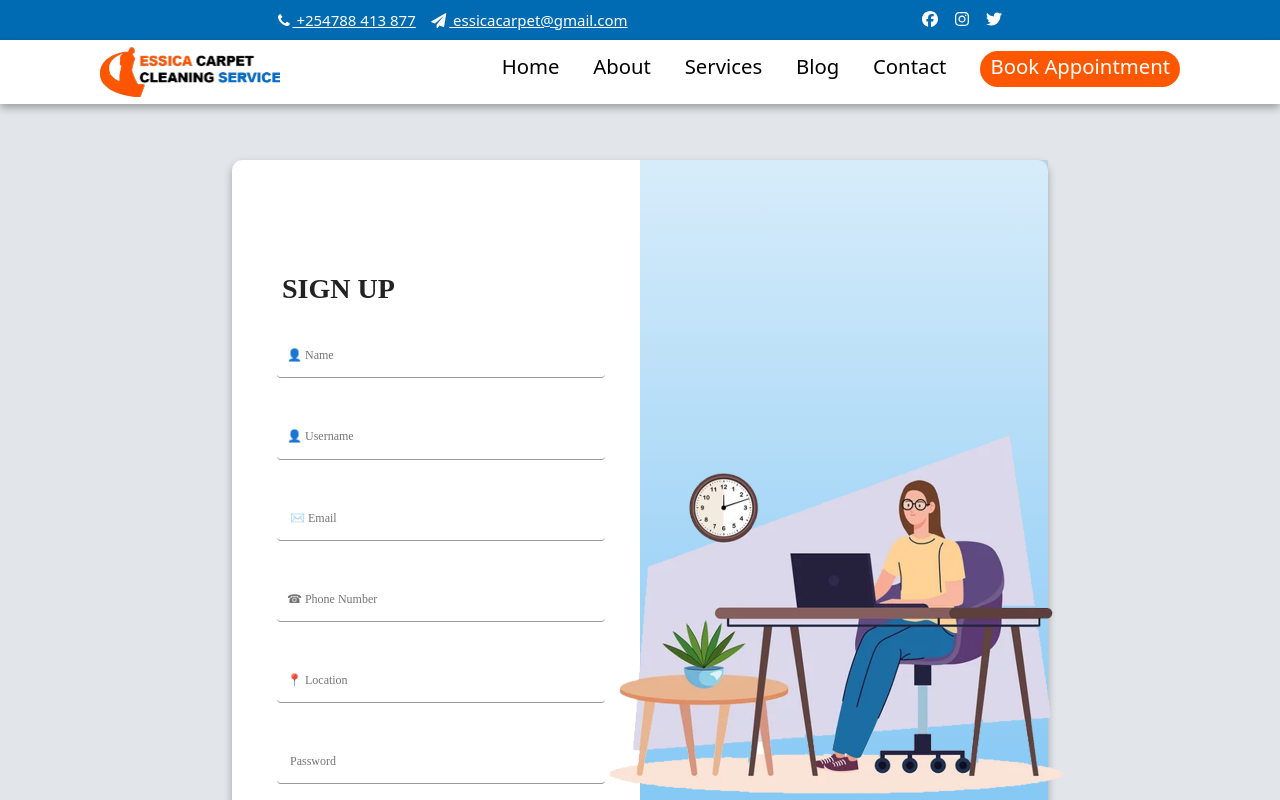
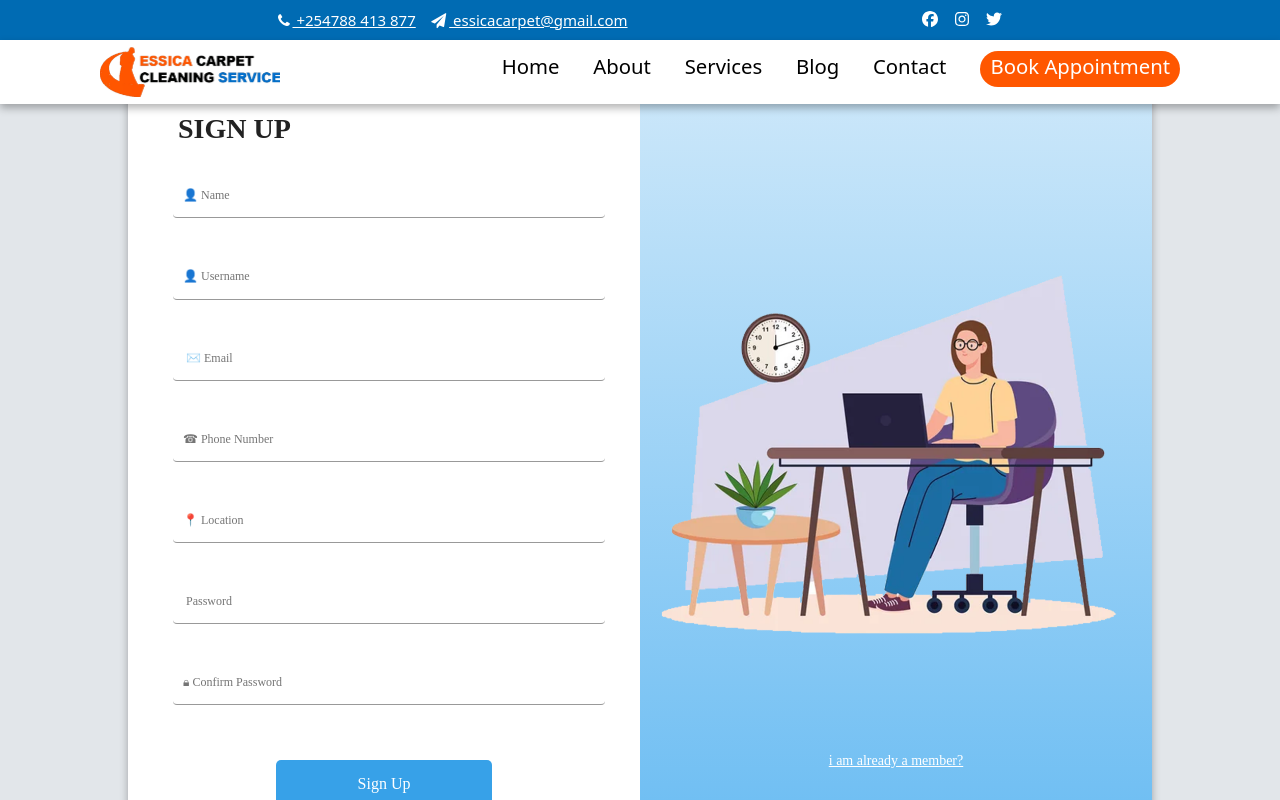
Before and after one commit to Tracy-miranja/essica-carpet-cleaning, a React (Vite) app: page /signup in a window 1280 px wide. Shown: the top 800 px of the page. Built offline with nearby package versions, Linux system fonts and the light colour scheme.

Commit message:
Modified screen 375px

```diff
--- a/src/components/Registration/options.css
+++ b/src/components/Registration/options.css
@@ -64,7 +64,7 @@
     }
   }
 
-  h1 {
+  .button-group h1 {
     animation: dance 2s infinite;
     display: inline-block; /* Ensures the animation works correctly with inline elements */
   }
--- a/src/components/Signin/Signin.jsx
+++ b/src/components/Signin/Signin.jsx
@@ -2,7 +2,7 @@ import { useState, useEffect } from 'react';
 import { useDispatch, useSelector } from 'react-redux';
 import { useNavigate } from 'react-router-dom';
 import { fetchCustomers } from '../../store/customerSlice';
-import './sign.css';
+// import './sign.css';
 
 // eslint-disable-next-line react/prop-types
 const SignIn = ({ onLoginStatusChange }) => {
--- a/src/components/Signup/signup.css
+++ b/src/components/Signup/signup.css
@@ -30,22 +30,26 @@
     font-weight: 500;
   }
 
-  .outer-dv{
+  .outer-dv {
     font-size: 14px;
     line-height: 1.8;
     color: #222;
     background: #E2E6EA;
     font-weight: 400;
-    font-family: Poppins;
-    padding: 130px;
-    padding-top: 160px;
+    font-family: 'Poppins', sans-serif;
+    padding: 0; /* Adjusted padding */
     z-index: 2;
     height: 70%;
-    width: 100%;
+    width: 100vw; /* Set the width to 100% of the viewport width */
     display: flex;
-    flex-direction:row;
+    flex-direction: row;
     align-items: center;
     justify-content: center;
+  }
+
+
+  .outer-dv{
+    background-color: #E2E6EA;
   }
 
   .section2 {
@@ -184,3 +188,33 @@
     color: black; /* Set the color of the outline */
     z-index: -1;
   }
+
+  @media (max-width: 375px){
+    .signup-container {
+      display: flex;
+      flex-direction: column;
+    }
+    .section1 {
+      width: 100%;
+      padding: 0;
+      padding-top: 20px;
+    }
+
+    .outer-dv {
+      width: 100%;
+      padding: 0px;
+      padding-top: 160px;
+      padding-bottom: 20px;
+    }
+
+  .signup-container {
+  width: 90%;
+
+  }
+
+  .section2 {
+    width: 100%;
+    height: 70vh;
+
+  }
+  }
```
